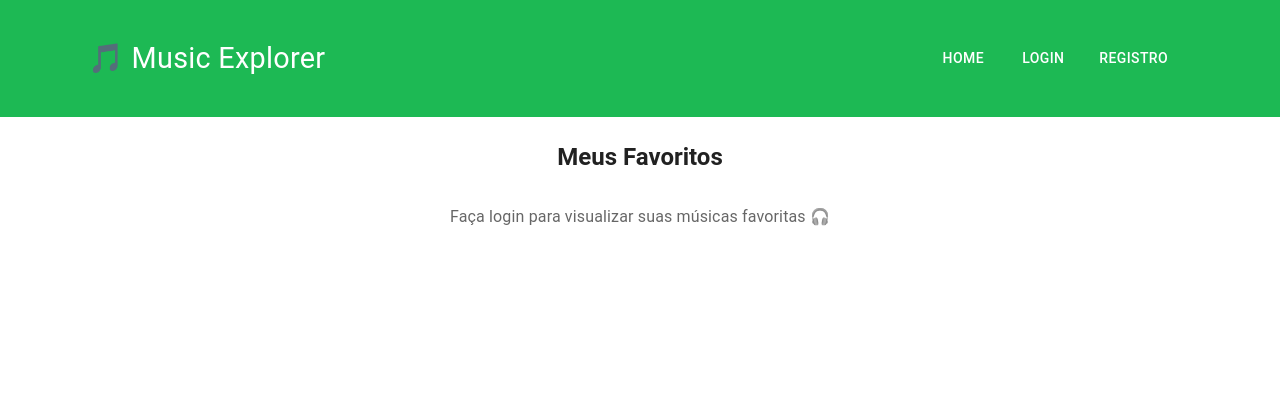
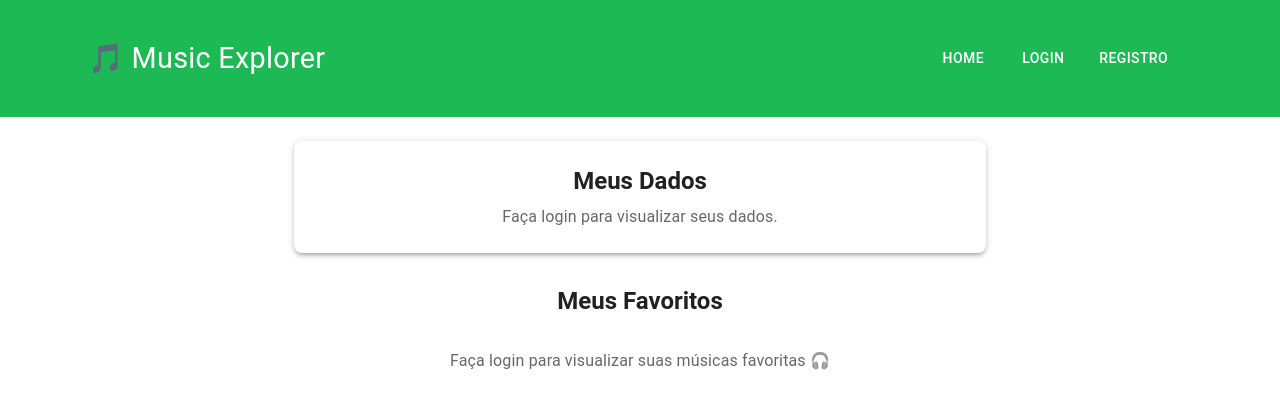
Before and after one commit to marcelosampaio/MusicExplorer, a React (Create React App) app: page /profile in a window 1280 px wide. Shown: the top 408 px of the page. Built offline with nearby package versions, Linux system fonts and the light colour scheme.

Commit message:
fix: user info at profile page

```diff
--- a/src/pages/Profile.js
+++ b/src/pages/Profile.js
@@ -100,8 +100,44 @@ function Profile() {
         maxWidth: 1200,
         mx: "auto",
         width: "100%",
+        textAlign: "center",
       }}
     >
+      <Box
+        sx={{
+          mb: 4,
+          p: 3,
+          borderRadius: 2,
+          bgcolor: "background.paper",
+          boxShadow: 3,
+          width: "60%",
+          mx: "auto",
+        }}
+      >
+        <Typography
+          variant="h5"
+          sx={{ fontWeight: 600, mb: 1, color: "text.primary" }}
+        >
+          Meus Dados
+        </Typography>
+
+        {user ? (
+          <>
+            <Typography color="text.secondary" sx={{ mb: 0.5 }}>
+              <strong>Email:</strong> {user.email}
+            </Typography>
+            <Typography color="text.secondary">
+              <strong>Data de criação:</strong>{" "}
+              {new Date(user.created_at).toLocaleDateString("pt-BR")}
+            </Typography>
+          </>
+        ) : (
+          <Typography color="text.secondary">
+            Faça login para visualizar seus dados.
+          </Typography>
+        )}
+      </Box>
+
       <Typography
         variant="h5"
         align="center"
@@ -141,6 +177,7 @@ function Profile() {
         />
       )}
 
+      {/* Snackbar */}
       <Snackbar
         open={snackbar.open}
         autoHideDuration={4000}
```
